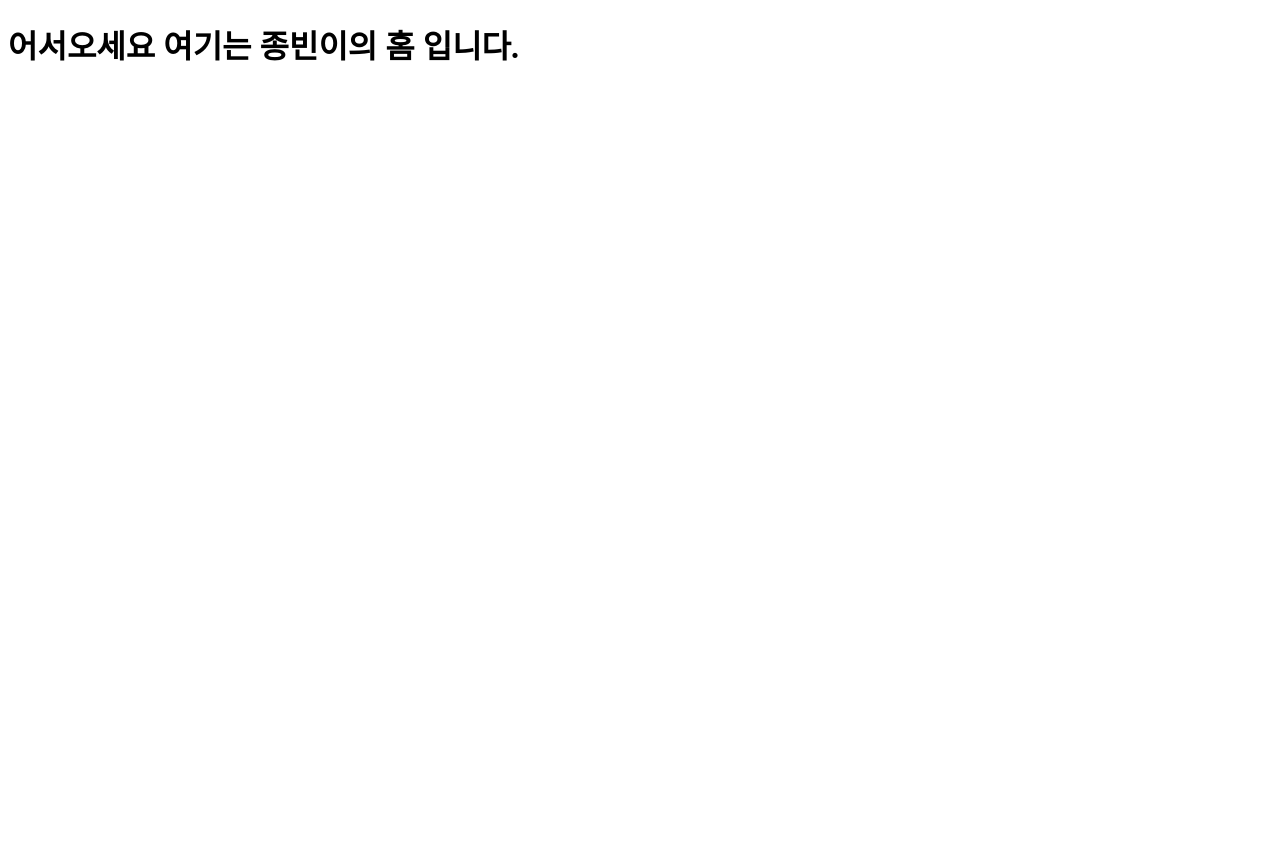
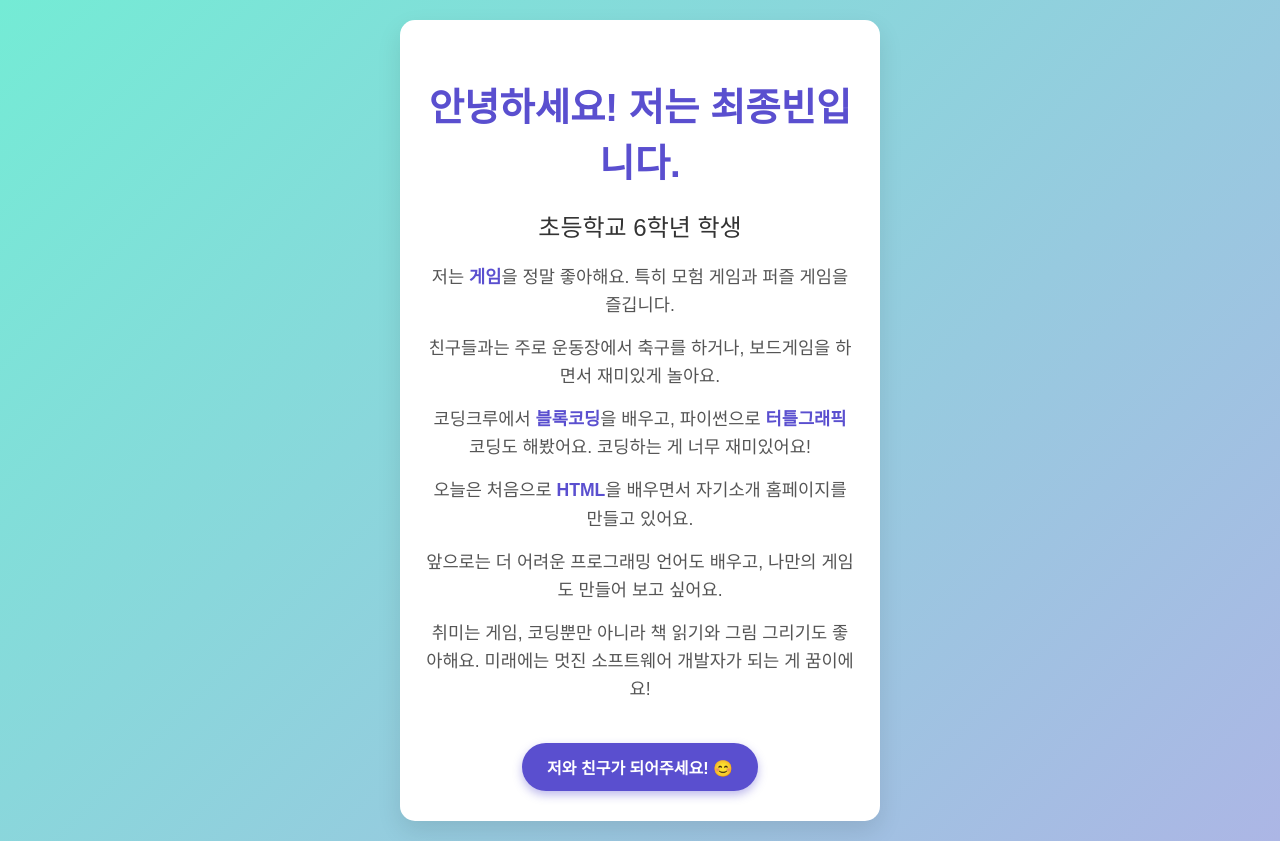
Before and after one commit to cjb-home/cjb-home.github.io, a plain HTML site: page index.html in a window 1280 px wide. Before the commit the page ends 800 px from the top, so only its background shows below. Drawn offline with Linux system fonts and the light colour scheme.

Commit message:
Update index.html

```diff
--- a/index.html
+++ b/index.html
@@ -1,9 +1,109 @@
 <!DOCTYPE html>
-<html>
-  <head>
-    <title>종빈이의 홈</title>
-  </head>
-  <body>
-    <h1>어서오세요 여기는 종빈이의 홈 입니다.</h1>
-  </body>
+<html lang="ko">
+<head>
+  <meta charset="UTF-8" />
+  <meta name="viewport" content="width=device-width, initial-scale=1.0" />
+  <title>최종빈 자기소개</title>
+  <style>
+    body {
+      margin: 0;
+      font-family: 'Noto Sans KR', sans-serif;
+      background: linear-gradient(135deg, #74ebd5, #ACB6E5);
+      color: #333;
+      display: flex;
+      justify-content: center;
+      align-items: center;
+      min-height: 100vh;
+      padding: 20px;
+      box-sizing: border-box;
+    }
+
+    .container {
+      background: white;
+      max-width: 480px;
+      width: 100%;
+      border-radius: 15px;
+      box-shadow: 0 10px 25px rgba(0,0,0,0.1);
+      padding: 30px 25px;
+      box-sizing: border-box;
+      text-align: center;
+    }
+
+    h1 {
+      margin-bottom: 10px;
+      color: #5A4FCF;
+      font-weight: 700;
+      font-size: 2.4rem;
+    }
+
+    h2 {
+      margin-bottom: 20px;
+      color: #333;
+      font-weight: 500;
+    }
+
+    p {
+      font-size: 1.1rem;
+      line-height: 1.6;
+      margin: 15px 0;
+      color: #555;
+    }
+
+    .highlight {
+      color: #5A4FCF;
+      font-weight: 600;
+    }
+
+    .btn {
+      display: inline-block;
+      margin-top: 25px;
+      background-color: #5A4FCF;
+      color: white;
+      text-decoration: none;
+      padding: 12px 25px;
+      border-radius: 30px;
+      font-weight: 600;
+      box-shadow: 0 4px 10px rgba(90, 79, 207, 0.4);
+      transition: background-color 0.3s ease;
+    }
+
+    .btn:hover {
+      background-color: #453abf;
+    }
+
+    /* 모바일 반응형 */
+    @media (max-width: 480px) {
+      body {
+        padding: 15px;
+      }
+
+      .container {
+        padding: 25px 20px;
+      }
+
+      h1 {
+        font-size: 2rem;
+      }
+
+      p {
+        font-size: 1rem;
+      }
+    }
+  </style>
+</head>
+<body>
+  <div class="container">
+    <h1>안녕하세요! 저는 <span class="highlight">최종빈</span>입니다.</h1>
+    <h2>초등학교 6학년 학생</h2>
+
+    <p>저는 <span class="highlight">게임</span>을 정말 좋아해요. 특히 모험 게임과 퍼즐 게임을 즐깁니다.</p>
+    <p>친구들과는 주로 운동장에서 축구를 하거나, 보드게임을 하면서 재미있게 놀아요.</p>
+    <p>코딩크루에서 <span class="highlight">블록코딩</span>을 배우고, 파이썬으로 <span class="highlight">터틀그래픽</span> 코딩도 해봤어요. 코딩하는 게 너무 재미있어요!</p>
+    <p>오늘은 처음으로 <span class="highlight">HTML</span>을 배우면서 자기소개 홈페이지를 만들고 있어요.</p>
+    <p>앞으로는 더 어려운 프로그래밍 언어도 배우고, 나만의 게임도 만들어 보고 싶어요.</p>
+    <p>취미는 게임, 코딩뿐만 아니라 책 읽기와 그림 그리기도 좋아해요. 미래에는 멋진 소프트웨어 개발자가 되는 게 꿈이에요!</p>
+
+    <a href="#" class="btn">저와 친구가 되어주세요! 😊</a>
+  </div>
+</body>
 </html>
```
